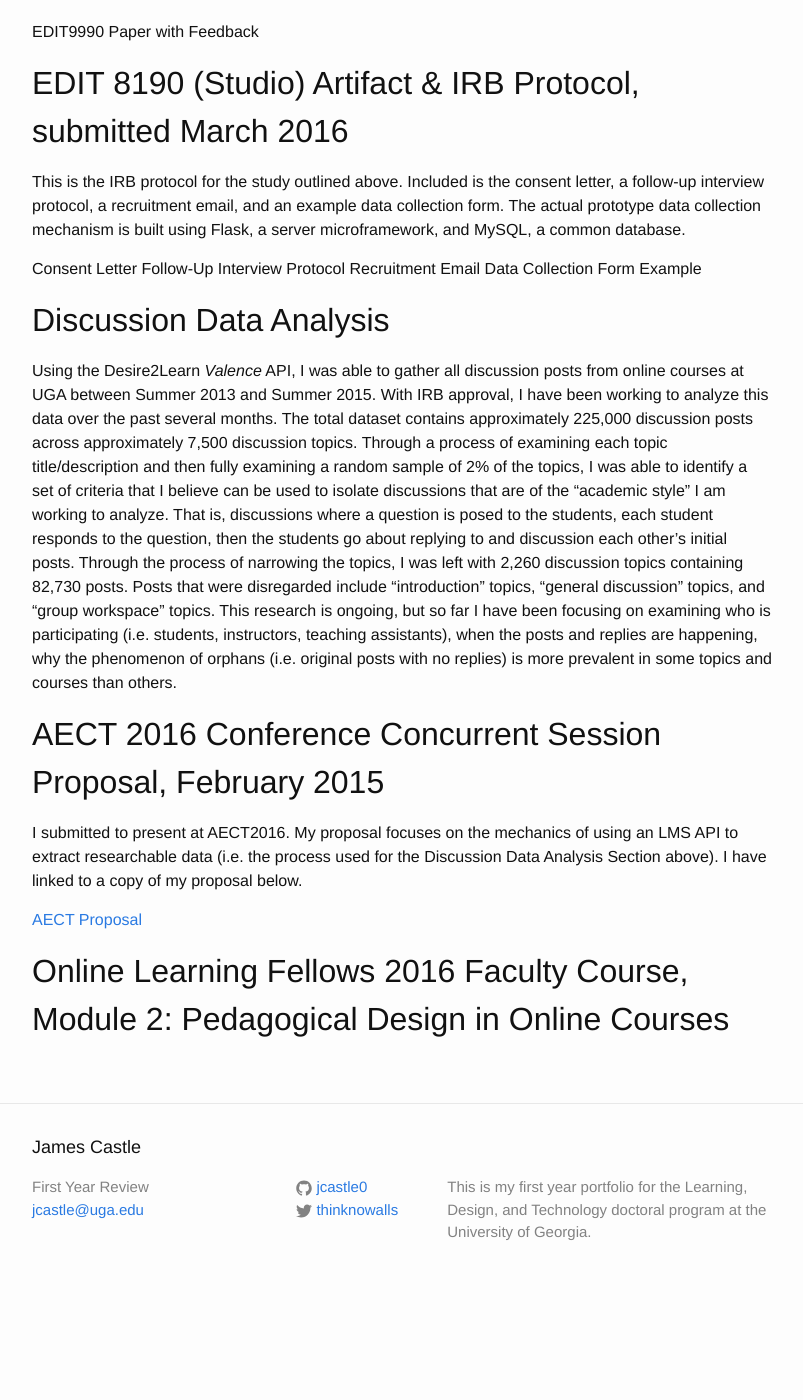
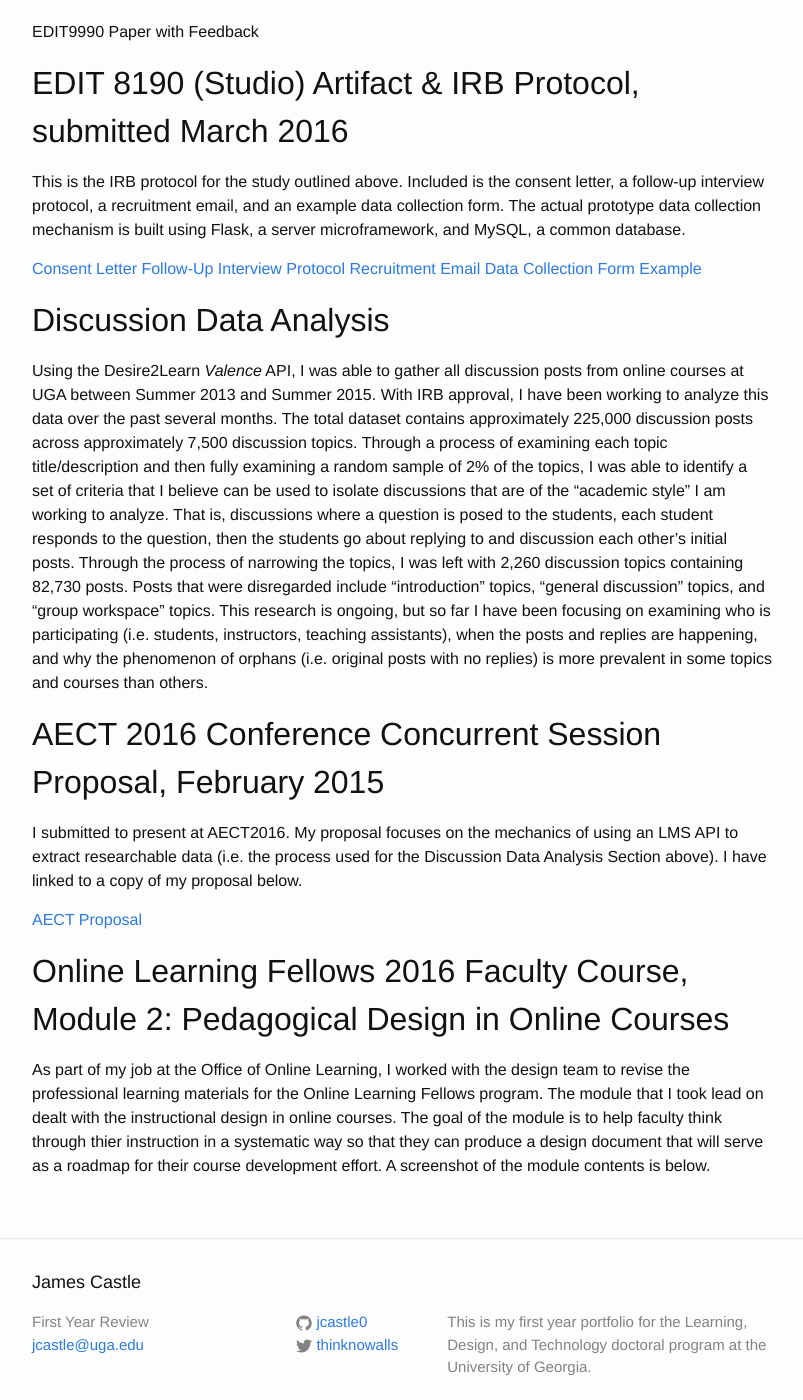
Before and after one commit to jcastle0/ldtportfolio, a Jekyll site: the page built from work.md, in a window 1280 px wide and 1400 px high, scrolled down 454 px. Shown: the whole window, without its empty margins (238-1041 px from the left). Built offline with Jekyll 4.4.1, drawn with Linux system fonts in a browser that asks for light colours; before the commit the page ends 1758 px from its top, so only the background shows below that.

Commit message:
Update work.md

```diff
--- a/work.md
+++ b/work.md
@@ -14,14 +14,14 @@ EDIT9990 Paper with Feedback
 
 This is the IRB protocol for the study outlined above. Included is the consent letter, a follow-up interview protocol, a recruitment email, and an example data collection form. The actual prototype data collection mechanism is built using Flask, a server microframework, and MySQL, a common database.
 
-Consent Letter
-Follow-Up Interview Protocol
-Recruitment Email
-Data Collection Form Example
+[Consent Letter](https://drive.google.com/open?id=0BzGBrRPyWKaxOW5uN1U0NDYxX3M)
+[Follow-Up Interview Protocol](https://drive.google.com/file/d/0BzGBrRPyWKaxN29FTmdfMURoa2M/view?usp=sharing)
+[Recruitment Email](https://drive.google.com/file/d/0BzGBrRPyWKaxc0l6QUFJVkJLX00/view?usp=sharing)
+[Data Collection Form Example](https://drive.google.com/file/d/0BzGBrRPyWKaxU1podWFpT0JXYmM/view?usp=sharing)
 
 ## Discussion Data Analysis
 
-Using the Desire2Learn *Valence* API, I was able to gather all discussion posts from online courses at UGA between Summer 2013 and Summer 2015. With IRB approval, I have been working to analyze this data over the past several months. The total dataset contains approximately 225,000 discussion posts across approximately 7,500 discussion topics. Through a process of examining each topic title/description and then fully examining a random sample of 2% of the topics, I was able to identify a set of criteria that I believe can be used to isolate discussions that are of the "academic style" I am working to analyze. That is, discussions where a question is posed to the students, each student responds to the question, then the students go about replying to and discussion each other's initial posts. Through the process of narrowing the topics, I was left with 2,260 discussion topics containing 82,730 posts. Posts that were disregarded include "introduction" topics, "general discussion" topics, and "group workspace" topics. This research is ongoing, but so far I have been focusing on examining who is participating (i.e. students, instructors, teaching assistants), when the posts and replies are happening, why the phenomenon of orphans (i.e. original posts with no replies) is more prevalent in some topics and courses than others.
+Using the Desire2Learn *Valence* API, I was able to gather all discussion posts from online courses at UGA between Summer 2013 and Summer 2015. With IRB approval, I have been working to analyze this data over the past several months. The total dataset contains approximately 225,000 discussion posts across approximately 7,500 discussion topics. Through a process of examining each topic title/description and then fully examining a random sample of 2% of the topics, I was able to identify a set of criteria that I believe can be used to isolate discussions that are of the "academic style" I am working to analyze. That is, discussions where a question is posed to the students, each student responds to the question, then the students go about replying to and discussion each other's initial posts. Through the process of narrowing the topics, I was left with 2,260 discussion topics containing 82,730 posts. Posts that were disregarded include "introduction" topics, "general discussion" topics, and "group workspace" topics. This research is ongoing, but so far I have been focusing on examining who is participating (i.e. students, instructors, teaching assistants), when the posts and replies are happening, and why the phenomenon of orphans (i.e. original posts with no replies) is more prevalent in some topics and courses than others.
 
 ## AECT 2016 Conference Concurrent Session Proposal, February 2015
 
@@ -30,3 +30,5 @@ I submitted to present at AECT2016. My proposal focuses on the mechanics of usin
 [AECT Proposal](https://docs.google.com/document/d/1TFmrRrYzYF5dpbL5y1Q8SgdbaLWzMVYsBaz8hlCBgj4/edit?usp=sharing)
 
 ## Online Learning Fellows 2016 Faculty Course, Module 2: Pedagogical Design in Online Courses
+
+As part of my job at the Office of Online Learning, I worked with the design team to revise the professional learning materials for the Online Learning Fellows program. The module that I took lead on dealt with the instructional design in online courses. The goal of the module is to help faculty think through thier instruction in a systematic way so that they can produce a design document that will serve as a roadmap for their course development effort. A screenshot of the module contents is below.
```
